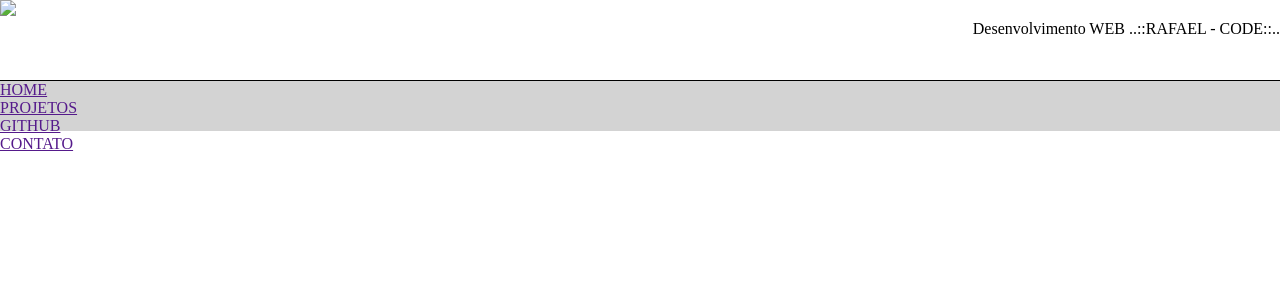
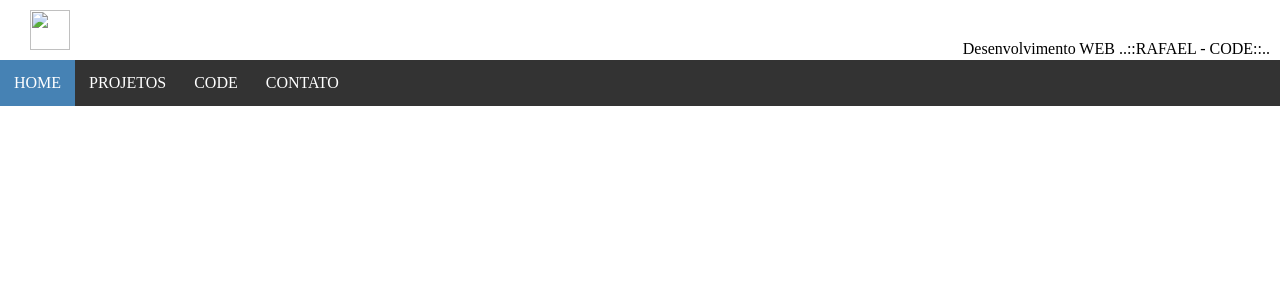
Before and after one commit to 01viniciusmelo/Dev-Web-PHP, a PHP site: page /home.html in a window 1280 px wide. Shown: the top 300 px of the page. Run offline with PHP 8.4, Linux system fonts and the light colour scheme.

Commit message:
PRojeto WEB-SITE

```diff
--- a/css/home.css
+++ b/css/home.css
@@ -2,19 +2,47 @@
 	margin: 0px;
 	padding: 0px;
 }
-.header{
-	display: block;
-	border-bottom: 1px solid black;
-	width: 100%;
-	height: 80px;
-}
 .header > p{
 	float: right;
-	margin-top: 20px;
-	display: block;
+	margin-top: 40px;
+	margin-right: 10px;
 }
-.nav{
-	background-color: #d3d3d3;
+.header{
+	float: right;
 	width: 100%;
-	height: 50px;
+	height: 60px;
 }
+.header > img{
+
+	width: 40px;
+	height: 40px;
+	margin: 10px 30px;
+
+}
+ul {
+    list-style-type: none;
+    margin: 0;
+    padding: 0;
+    overflow: hidden;
+    background-color: #333;
+    width: 100%;
+}
+li{
+	float: left;
+}
+li:last-child {
+    border-right: none;
+}
+li a {
+    display: block;
+    color: white;
+    text-align: center;
+    padding: 14px ;
+    text-decoration: none;
+}
+li a:hover:not(.active) {
+    background-color: #696969;
+}
+.active {
+    background-color: steelblue;
+}
--- a/home.html
+++ b/home.html
@@ -16,14 +16,13 @@
 		<img src="#">
 		<p>Desenvolvimento WEB  ..::RAFAEL - CODE::..</p>
 	</div>
-	<div class="nav">
-		<ul>
-			<li><a href="">HOME</a></li>
-			<li><a href="">PROJETOS</a></li>
-			<li><a href="">GITHUB</a></li>
-			<li><a href="">CONTATO</a></li>
+		<ul class="topnav">
+  			<li><a class="active" href="#home">HOME</a></li>
+  			<li><a href="#news">PROJETOS</a></li>
+  			<li><a href="#contact">CODE</a></li>
+  			<li class="right"><a href="#about">CONTATO</a></li>
 		</ul>
-	</div>
+
 
 </body>
 </html>
```
